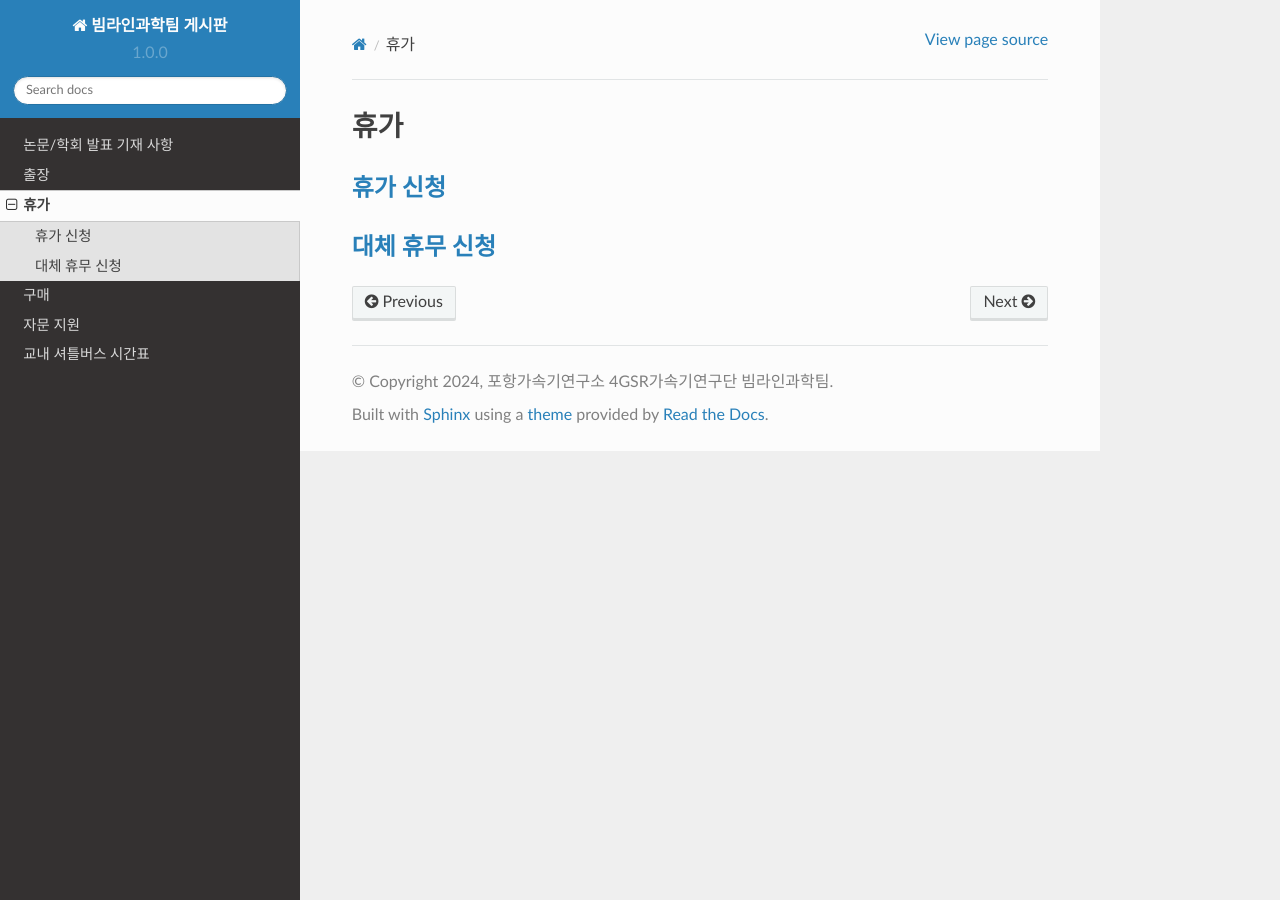
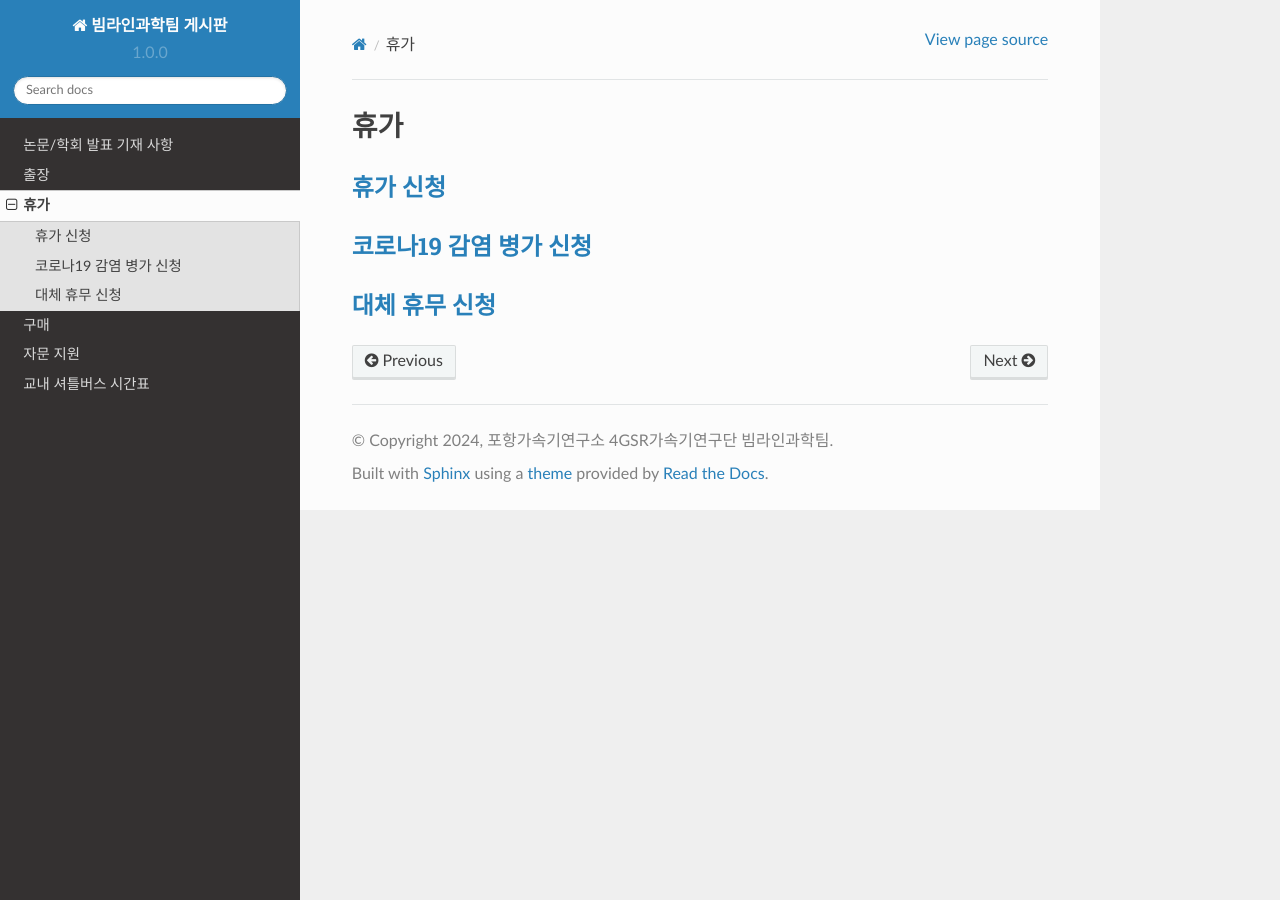
Before and after one commit to limjh0/BeamlineScienceTeam, a Sphinx documentation site: the page built from docs/source/leave.rst, in a window 1280 px wide. Built offline with Sphinx 7.4.7 and the Read the Docs theme 2.0.0, drawn with Linux system fonts in a browser that asks for light colours.

Commit message:
corona19 leave

```diff
--- a/docs/source/leave.rst
+++ b/docs/source/leave.rst
@@ -3,6 +3,7 @@
 
 `휴가 신청 <https://docs.google.com/document/d/1qiDQTZ6RjqKisMRt9FH8TmlU8HLxJD3wA0QG-bWN-gY/edit?usp=sharing>`_
 ---------------------------------------------------------------------------------------------------------------
-
+`코로나19 감염 병가 신청 <https://docs.google.com/document/d/1fndn5Ss7HkEQUNm0ehjxeAoQmtYx0neFPvWctOSvMnM/edit?usp=sharing>`_
+---------------------------------------------------------------------------------------------------------------
 `대체 휴무 신청 <https://docs.google.com/document/d/1doaTM6uwZeJN7OWKP8RSMn-D1eUHXQ9a6RO1tzH_ZeQ/edit?usp=sharing>`_
 -------------------------------------------------------------------------------------------------------------------
```
